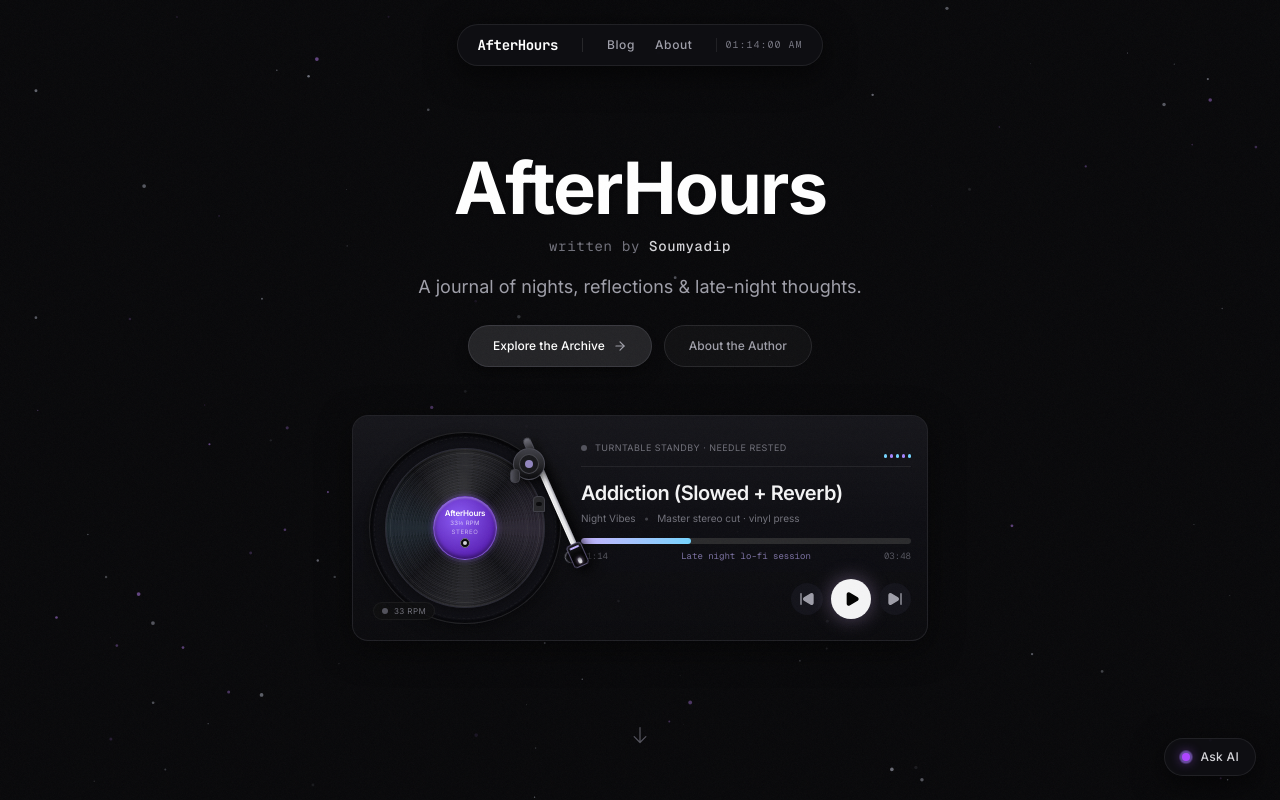
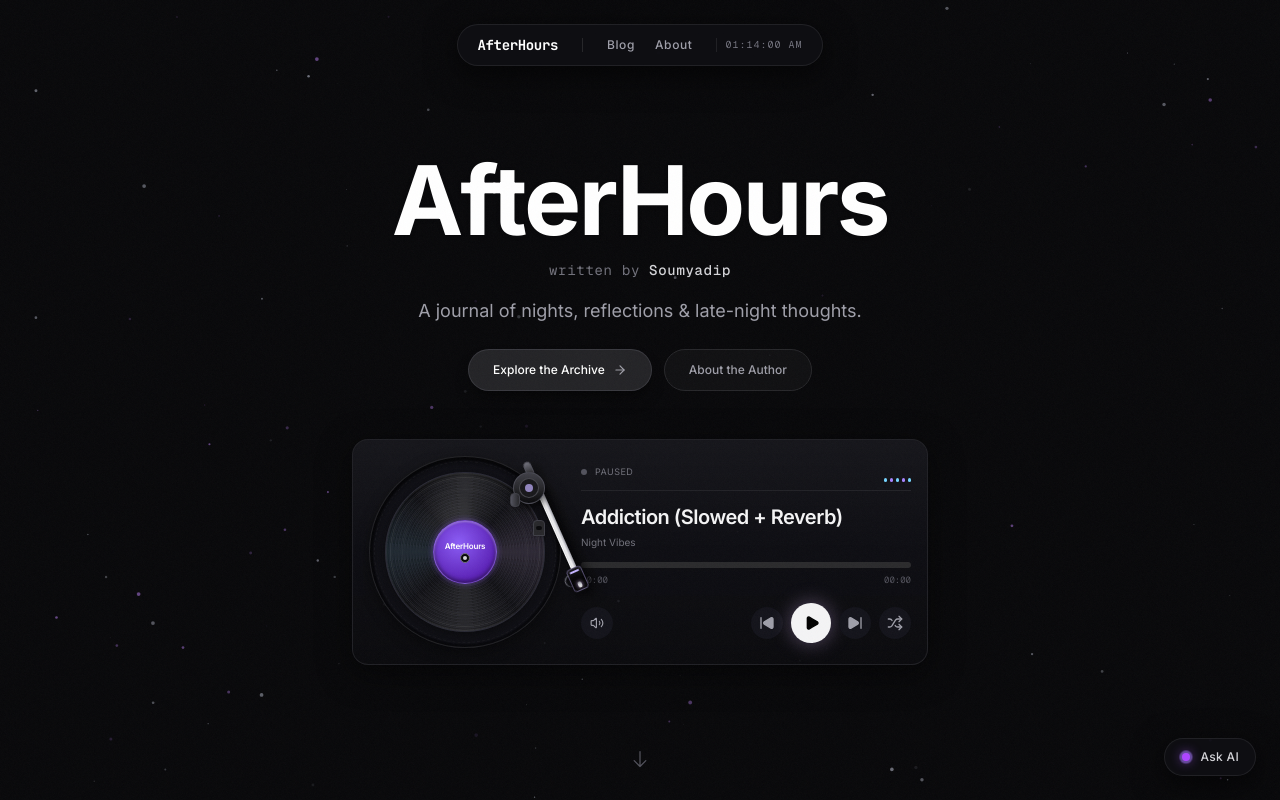
Before and after one commit to SoumyadipSil/Afterhours-blog, a Next.js app: page / in a window 1280 px wide. Shown: the top 800 px of the page. Built offline with nearby package versions, Linux system fonts and the light colour scheme.

Commit message:
Landing page ui changes

```diff
--- a/app/(public)/page.tsx
+++ b/app/(public)/page.tsx
@@ -7,14 +7,14 @@ import ScrollReveal from '@/app/components/ScrollReveal';
 import MusicPlayer from '@/app/components/MusicPlayer';
 import { ArrowRight, BookOpen } from 'lucide-react';
 
-const GALLERY_IMAGES = [
-  { id: '1', caption: "City Lights", height: "h-80", src: "https://i.pinimg.com/1200x/e0/4a/08/e04a086bb6bcc1b538b64a7acde732d5.jpg" },
-  { id: '2', caption: "Midnight Reflections", height: "h-96", src: "https://i.pinimg.com/736x/cf/9b/8a/cf9b8a080b02d3f90fb12f48c65e6cac.jpg" },
-  { id: '3', caption: "Code & Coffee", height: "h-64", src: "https://i.pinimg.com/736x/7d/d1/66/7dd166fe4b870af0d53788c94917e206.jpg" },
-  { id: '4', caption: "Quiet Hours", height: "h-80", src: "https://i.pinimg.com/originals/3b/eb/ab/3bebabd610da8b865e4af3ca067a7ac5.gif" },
-  { id: '5', caption: "Neon Thoughts", height: "h-96", src: "https://i.pinimg.com/originals/00/fb/63/00fb631deaf0ccf5ed23558c9367ef5d.gif" },
-  { id: '6', caption: "Dawn Approaches", height: "h-80", src: "https://i.pinimg.com/1200x/ee/fc/f7/eefcf77657341a50246c3b5089ec19e9.jpg" },
-];
+  const GALLERY_IMAGES = [
+    { id: '1',  height: "h-80", src: "https://i.pinimg.com/1200x/e0/4a/08/e04a086bb6bcc1b538b64a7acde732d5.jpg" },
+    { id: '2',  height: "h-96", src: "https://i.pinimg.com/736x/cf/9b/8a/cf9b8a080b02d3f90fb12f48c65e6cac.jpg" },
+    { id: '3',  height: "h-64", src: "https://i.pinimg.com/736x/7d/d1/66/7dd166fe4b870af0d53788c94917e206.jpg" },
+    { id: '4',  height: "h-80", src: "https://i.pinimg.com/originals/3b/eb/ab/3bebabd610da8b865e4af3ca067a7ac5.gif" },
+    { id: '5',  height: "h-96", src: "https://i.pinimg.com/originals/00/fb/63/00fb631deaf0ccf5ed23558c9367ef5d.gif" },
+    { id: '6',  height: "h-80", src: "https://i.pinimg.com/1200x/ee/fc/f7/eefcf77657341a50246c3b5089ec19e9.jpg" },
+  ];
 
 export default function HomePage() {
   const [expandedShelf, setExpandedShelf] = useState<string | null>(null);
@@ -43,7 +43,7 @@ export default function HomePage() {
         <div className="w-full max-w-3xl mx-auto flex flex-col items-center text-center z-10">
           {/* Main Title Header */}
           <div className="space-y-3 pt-2">
-            <h1 className="text-5xl sm:text-6xl md:text-7xl font-extrabold tracking-tight text-white font-sans drop-shadow-sm animate-fade-in opacity-0">
+            <h1 className="text-7xl sm:text-7xl md:text-8xl font-extrabold tracking-tight text-white font-sans drop-shadow-sm animate-fade-in opacity-0">
               AfterHours
             </h1>
             <p className="font-mono text-xs sm:text-sm text-zinc-500 tracking-wider animate-fade-in opacity-0" style={{ animationDelay: '0.15s' }}>
--- a/app/components/MusicPlayer.tsx
+++ b/app/components/MusicPlayer.tsx
@@ -1,7 +1,7 @@
 'use client';
 
 import { useState, useRef, useEffect } from 'react';
-import { Play, Pause, SkipForward, SkipBack } from 'lucide-react';
+import { Pause, Play, Shuffle, SkipBack, SkipForward, Volume1, Volume2, VolumeX } from 'lucide-react';
 
 const TRACKS = [
   { id: 1, title: 'Addiction (Slowed + Reverb)', artist: 'Night Vibes', src: '/addiction.mp3' },
@@ -12,6 +12,11 @@ const TRACKS = [
 export default function MusicPlayer() {
   const [currentTrack, setCurrentTrack] = useState(0);
   const [isPlaying, setIsPlaying] = useState(false);
+  const [volume, setVolume] = useState(1);
+  const [isVolumeOpen, setIsVolumeOpen] = useState(false);
+  const [isShuffleEnabled, setIsShuffleEnabled] = useState(false);
+  const [currentTime, setCurrentTime] = useState(0);
+  const [duration, setDuration] = useState(0);
   const [toastText, setToastText] = useState<string | null>(null);
   const audioRef = useRef<HTMLAudioElement | null>(null);
 
@@ -60,6 +65,12 @@ export default function MusicPlayer() {
     }
   }, [isPlaying, currentTrack]);
 
+  useEffect(() => {
+    if (audioRef.current) {
+      audioRef.current.volume = volume;
+    }
+  }, [volume]);
+
   // Toast on track change
   const showToast = (text: string) => {
     setToastText(text);
@@ -70,22 +81,67 @@ export default function MusicPlayer() {
 
   const togglePlay = () => setIsPlaying(!isPlaying);
 
+  const formatTime = (time: number) => {
+    if (!Number.isFinite(time)) return '00:00';
+    const minutes = Math.floor(time / 60).toString().padStart(2, '0');
+    const seconds = Math.floor(time % 60).toString().padStart(2, '0');
+    return `${minutes}:${seconds}`;
+  };
+
+  const getAdjacentTrack = (direction: 1 | -1) => {
+    if (isShuffleEnabled && TRACKS.length > 1) {
+      let randomIndex = currentTrack;
+      while (randomIndex === currentTrack) {
+        randomIndex = Math.floor(Math.random() * TRACKS.length);
+      }
+      return randomIndex;
+    }
+
+    return (currentTrack + direction + TRACKS.length) % TRACKS.length;
+  };
+
   const nextTrack = () => {
-    setCurrentTrack((prev) => {
-      const nextIndex = (prev + 1) % TRACKS.length;
+    const nextIndex = getAdjacentTrack(1);
+    setCurrentTrack(nextIndex);
+    setCurrentTime(0);
     showToast(`Now playing: ${TRACKS[nextIndex].title}`);
-      return nextIndex;
-    });
     if (!isPlaying) setIsPlaying(true);
   };
 
   const prevTrack = () => {
-    setCurrentTrack((prev) => {
-      const prevIndex = (prev - 1 + TRACKS.length) % TRACKS.length;
+    const prevIndex = getAdjacentTrack(-1);
+    setCurrentTrack(prevIndex);
+    setCurrentTime(0);
     showToast(`Now playing: ${TRACKS[prevIndex].title}`);
-      return prevIndex;
-    });
     if (!isPlaying) setIsPlaying(true);
+  };
+
+  const toggleShuffle = () => {
+    const shuffleEnabled = !isShuffleEnabled;
+    setIsShuffleEnabled(shuffleEnabled);
+
+    if (shuffleEnabled && TRACKS.length > 1) {
+      let randomIndex = currentTrack;
+      while (randomIndex === currentTrack) {
+        randomIndex = Math.floor(Math.random() * TRACKS.length);
+      }
+      setCurrentTrack(randomIndex);
+      setCurrentTime(0);
+      showToast(`Now playing: ${TRACKS[randomIndex].title}`);
+      if (!isPlaying) setIsPlaying(true);
+    }
+  };
+
+  const seekTrack = (event: React.MouseEvent<HTMLDivElement>) => {
+    const audio = audioRef.current;
+    const trackDuration = audio?.duration || duration;
+    if (!audio || !Number.isFinite(trackDuration) || trackDuration <= 0) return;
+
+    const bounds = event.currentTarget.getBoundingClientRect();
+    const progress = Math.min(1, Math.max(0, (event.clientX - bounds.left) / bounds.width));
+    const nextTime = progress * trackDuration;
+    audio.currentTime = nextTime;
+    setCurrentTime(nextTime);
   };
 
   return (
@@ -123,8 +179,6 @@ export default function MusicPlayer() {
                 <div className="absolute w-16 h-16 rounded-full border border-black/80 bg-black/40 pointer-events-none" />
                 <div className="relative z-10 w-14 h-14 sm:w-16 sm:h-16 rounded-full vinyl-label border border-violet-300/30 flex flex-col items-center justify-center text-center shadow-inner p-1">
                   <span className="text-[8px] font-semibold tracking-tight text-white leading-tight">AfterHours</span>
-                  <span className="text-[6px] text-violet-100/80 tracking-wider uppercase">33⅓ RPM</span>
-                  <span className="text-[6px] text-white/60 tracking-widest uppercase">Stereo</span>
                   <div className="w-2.5 h-2.5 rounded-full bg-zinc-950 border border-zinc-500 shadow-inner mt-0.5 flex items-center justify-center">
                     <div className="w-1 h-1 rounded-full bg-zinc-300" />
                   </div>
@@ -154,19 +208,13 @@ export default function MusicPlayer() {
                 </div>
               </div>
 
-              <div className="absolute bottom-1 left-1 flex items-center gap-1.5 bg-[#0e0e10]/80 px-2 py-0.5 rounded-full border border-white/5">
-                <span className={`w-1.5 h-1.5 rounded-full transition-colors ${isPlaying ? 'bg-emerald-400 shadow-[0_0_8px_#34d399]' : 'bg-zinc-600'}`} />
-                <span className="text-[8px] text-zinc-500 uppercase tracking-wider">33 RPM</span>
-              </div>
             </div>
 
             <div className="w-full min-w-0 flex-1 text-left">
               <div className="flex items-center justify-between pb-2 border-b border-white/[0.07]">
                 <div className="flex items-center gap-2 min-w-0">
                   <span className={`w-1.5 h-1.5 rounded-full flex-shrink-0 ${isPlaying ? 'bg-violet-300 shadow-[0_0_8px_rgba(221,183,255,0.8)]' : 'bg-zinc-600'}`} />
-                  <span className="text-[9px] text-zinc-500 tracking-wider uppercase truncate">
-                    {isPlaying ? 'Cue engaged · 33⅓ RPM playing' : 'Turntable standby · needle rested'}
-                  </span>
+                  <span className="text-[9px] text-zinc-500 tracking-wider uppercase truncate">{isPlaying ? 'Playing' : 'Paused'}</span>
                 </div>
                 <div className={`flex items-end gap-[3px] h-5 ml-2 flex-shrink-0 ${isPlaying ? 'eq-playing' : 'eq-paused'}`} title={isPlaying ? 'Playing' : 'Paused'}>
                   {bars.slice(0, 5).map((height, index) => (
@@ -181,23 +229,45 @@ export default function MusicPlayer() {
                 </div>
                 <div className="flex items-center gap-2 mt-1 text-[10px] text-zinc-500">
                   <span>{TRACKS[currentTrack].artist}</span>
-                  <span className="text-zinc-700">•</span>
-                  <span className="truncate">Master stereo cut · vinyl press</span>
                 </div>
               </div>
 
               <div className="space-y-1.5">
-                <div className="w-full h-1.5 rounded-full bg-[#2a2a2c] overflow-hidden">
-                  <div className={`h-full rounded-full bg-gradient-to-r from-violet-300 to-sky-300 transition-all duration-300 ${isPlaying ? 'w-2/5' : 'w-1/3'}`} />
+                <div onClick={seekTrack} className="w-full h-1.5 rounded-full bg-[#2a2a2c] overflow-hidden cursor-pointer" role="slider" aria-label="Seek through track" aria-valuemin={0} aria-valuemax={duration || 0} aria-valuenow={currentTime} tabIndex={0}>
+                  <div className="h-full rounded-full bg-gradient-to-r from-violet-300 to-sky-300 transition-[width] duration-100" style={{ width: duration > 0 ? `${(currentTime / duration) * 100}%` : '0%' }} />
                 </div>
                 <div className="flex items-center justify-between text-[9px] text-zinc-600 font-mono">
-                  <span>01:14</span>
-                  <span className="text-violet-300/60">Late night lo-fi session</span>
-                  <span>03:48</span>
+                  <span>{formatTime(currentTime)}</span>
+                  <span>{formatTime(duration)}</span>
                 </div>
               </div>
 
-              <div className="flex items-center justify-end gap-2 pt-3 mt-1">
+              <div className="flex items-center justify-between gap-2 pt-3 mt-1">
+                <div className="flex items-center gap-2 min-w-0 text-zinc-400">
+                  <button
+                    onClick={() => setIsVolumeOpen((open) => !open)}
+                    aria-label="Adjust volume"
+                    aria-expanded={isVolumeOpen}
+                    className="w-8 h-8 rounded-full bg-[#13131a] hover:bg-[#2a2a2c] hover:text-zinc-100 flex items-center justify-center transition-all active:scale-95"
+                    title="Adjust volume"
+                  >
+                    {volume === 0 ? <VolumeX className="w-3.5 h-3.5" /> : volume < 0.5 ? <Volume1 className="w-3.5 h-3.5" /> : <Volume2 className="w-3.5 h-3.5" />}
+                  </button>
+                  {isVolumeOpen && (
+                    <input
+                      type="range"
+                      min="0"
+                      max="1"
+                      step="0.01"
+                      value={volume}
+                      onChange={(event) => setVolume(Number(event.target.value))}
+                      aria-label="Volume"
+                      className="w-16 sm:w-20 accent-violet-300 cursor-pointer"
+                    />
+                  )}
+                </div>
+
+                <div className="flex items-center gap-2">
                   <button onClick={prevTrack} aria-label="Previous Track" className="w-8 h-8 rounded-full bg-[#13131a] hover:bg-[#2a2a2c] text-zinc-400 hover:text-zinc-100 flex items-center justify-center transition-all active:scale-95" title="Previous Track">
                     <SkipBack className="w-4 h-4 fill-current" />
                   </button>
@@ -207,6 +277,10 @@ export default function MusicPlayer() {
                   <button onClick={nextTrack} aria-label="Next Track" className="w-8 h-8 rounded-full bg-[#13131a] hover:bg-[#2a2a2c] text-zinc-400 hover:text-zinc-100 flex items-center justify-center transition-all active:scale-95" title="Next Track">
                     <SkipForward className="w-4 h-4 fill-current" />
                   </button>
+                  <button onClick={toggleShuffle} aria-label={isShuffleEnabled ? 'Disable shuffle' : 'Shuffle'} className={`w-8 h-8 rounded-full bg-[#13131a] hover:bg-[#2a2a2c] flex items-center justify-center transition-all active:scale-95 ${isShuffleEnabled ? 'text-violet-300' : 'text-zinc-400 hover:text-zinc-100'}`} title={isShuffleEnabled ? 'Disable shuffle' : 'Shuffle'}>
+                    <Shuffle className="w-4 h-4" />
+                  </button>
+                </div>
               </div>
             </div>
           </div>
@@ -215,6 +289,8 @@ export default function MusicPlayer() {
         <audio
           ref={audioRef}
           src={TRACKS[currentTrack].src}
+          onLoadedMetadata={(event) => setDuration(event.currentTarget.duration)}
+          onTimeUpdate={(event) => setCurrentTime(event.currentTarget.currentTime)}
           onEnded={nextTrack}
           preload="metadata"
         />
```
Lines whose indentation alone changed are shown as unchanged.
